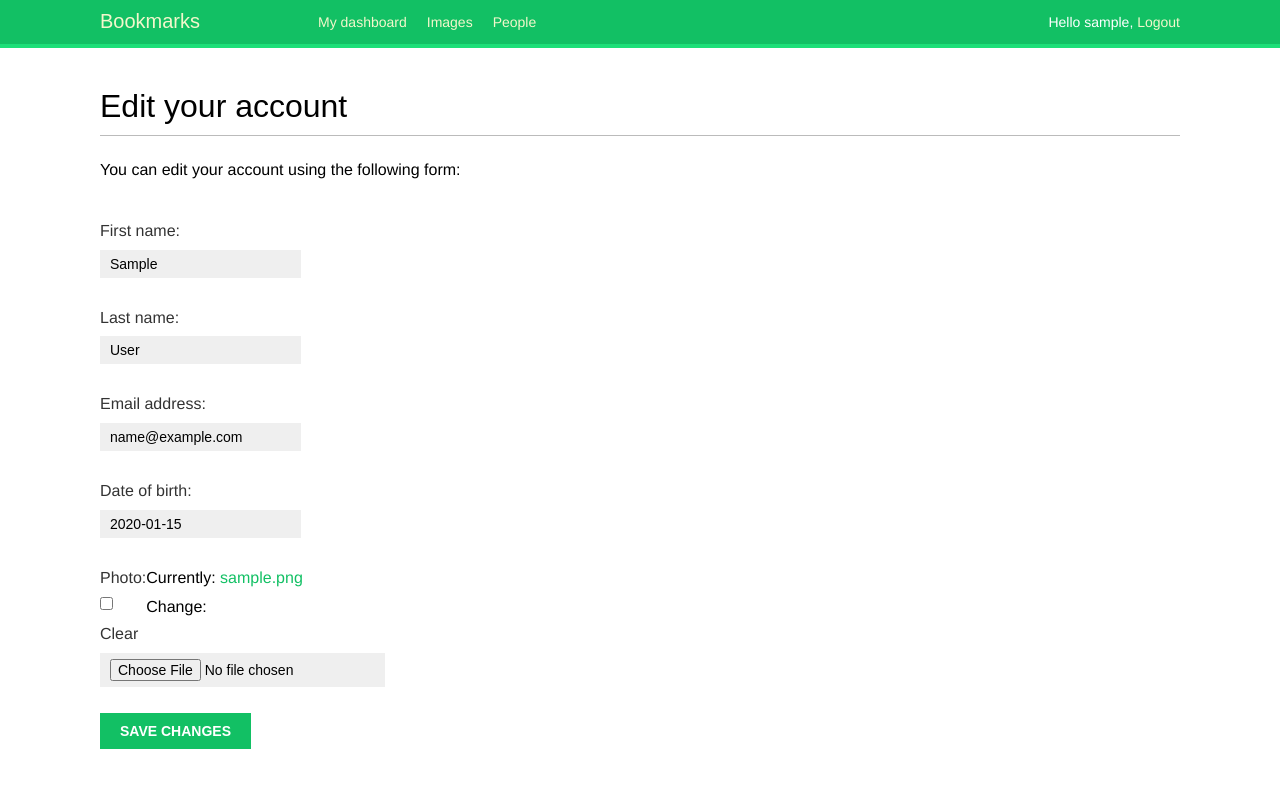
After one commit to Duke09/social, a Django app: page /account/edit/ in a window 1280 px wide. The commit adds this page. Run offline with Django 3.2, Linux system fonts and the light colour scheme; a user stored in the database is signed in; tables that the repository leaves empty hold one stand-in row (values such as "Sample post"); some web fonts are replaced.

Commit message:
User mdoel and profile update views, templates and form created

```diff
--- a/bookmarks/account/forms.py
+++ b/bookmarks/account/forms.py
@@ -1,5 +1,7 @@
 from django import forms
 from django.contrib.auth.models import User
+
+from .models import Profile
 
 class LoginForm (forms.Form):
     username = forms.CharField()
@@ -20,3 +22,17 @@ class UserRegistrationForm(forms.ModelForm):
         if cd['password'] != cd['password2']:
             raise forms.ValidationError('Password don\'t match.')
         return cd['password2']
+
+class UserEditForm(forms.ModelForm):
+    class Meta:
+        model = User
+        fields = (
+            'first_name', 'last_name', 'email'
+        )
+
+class ProfileEditForm(forms.ModelForm):
+    class Meta:
+        model = Profile
+        fields = (
+            'date_of_birth', 'photo'
+        )
--- a/bookmarks/account/templates/account/dashboard.html
+++ b/bookmarks/account/templates/account/dashboard.html
@@ -4,5 +4,9 @@
 
 {% block content %}
     <h1>Dashboard</h1>
-    <p>Welcome to your dashboard.</p>
+    <p>
+        Welcome to your dashboard. You can
+        <a href="{% url 'edit' %}">edit your profile</a> or
+        <a href="{% url 'password_change' %}">change your password</a>.
+    </p>
 {% endblock %}
--- /dev/null
+++ b/bookmarks/account/templates/account/edit.html
@@ -0,0 +1,14 @@
+{% extends 'base.html' %}
+
+{% block title %}Edit your account{% endblock %}
+
+{% block content %}
+    <h1>Edit your account</h1>
+    <p>You can edit your account using the following form:</p>
+    <form method="POST" enctype="multipart/form-data">
+        {% csrf_token %}
+        {{ user_form.as_p }}
+        {{ profile_form.as_p }}
+        <p><input type="submit" value="Save changes"></p>
+    </form>
+{% endblock %}
--- a/bookmarks/account/urls.py
+++ b/bookmarks/account/urls.py
@@ -5,13 +5,11 @@ from .views import *
 
 urlpatterns = [
     path('', include('django.contrib.auth.urls')),
+    path(
+        '', dashboard, name='dashboard'),
     path('register/', register, name='register'),
+    path('edit/', eidt, name='edit'),
     # path('login/', user_login, name='login'),
-    path(
-        '',
-        dashboard,
-        name='dashboard'
-    ),
     # # Authentication
     # path(
     #     'login/',
--- a/bookmarks/account/views.py
+++ b/bookmarks/account/views.py
@@ -3,9 +3,43 @@ from django.shortcuts import render
 from django.contrib.auth.decorators import login_required
 from django.contrib.auth import authenticate, login
 
-from .forms import LoginForm, UserRegistrationForm
+from .forms import LoginForm, UserRegistrationForm, \
+                   UserEditForm, ProfileEditForm
+from .models import Profile
 
 # Create your views here.
+@login_required
+def eidt(request):
+    if request.method == 'POST':
+        user_form = UserEditForm(
+            instance=request.user,
+            data=request.POST
+        )
+        profile_form = ProfileEditForm(
+            instance=request.user.profile,
+            data=request.POST,
+            files=request.FILES
+        )
+        if user_form.is_valid() and profile_form.is_valid():
+            user_form.save()
+            profile_form.save()
+    else:
+        user_form = UserEditForm(
+            instance=request.user
+        )
+        profile_form = ProfileEditForm(
+            instance=request.user.profile
+        )
+
+    return render(
+        request,
+        'account/edit.html',
+        {
+            'user_form': user_form,
+            'profile_form': profile_form
+        }
+    )
+
 def user_login(request):
     if request.method == 'POST':
         form = LoginForm(request.POST)
@@ -47,6 +81,8 @@ def register(request):
             )
             # Save the user object
             new_user.save()
+            # Create the user profile
+            Profile.objects.create(user=new_user)
 
             return render(
                 request,
```
